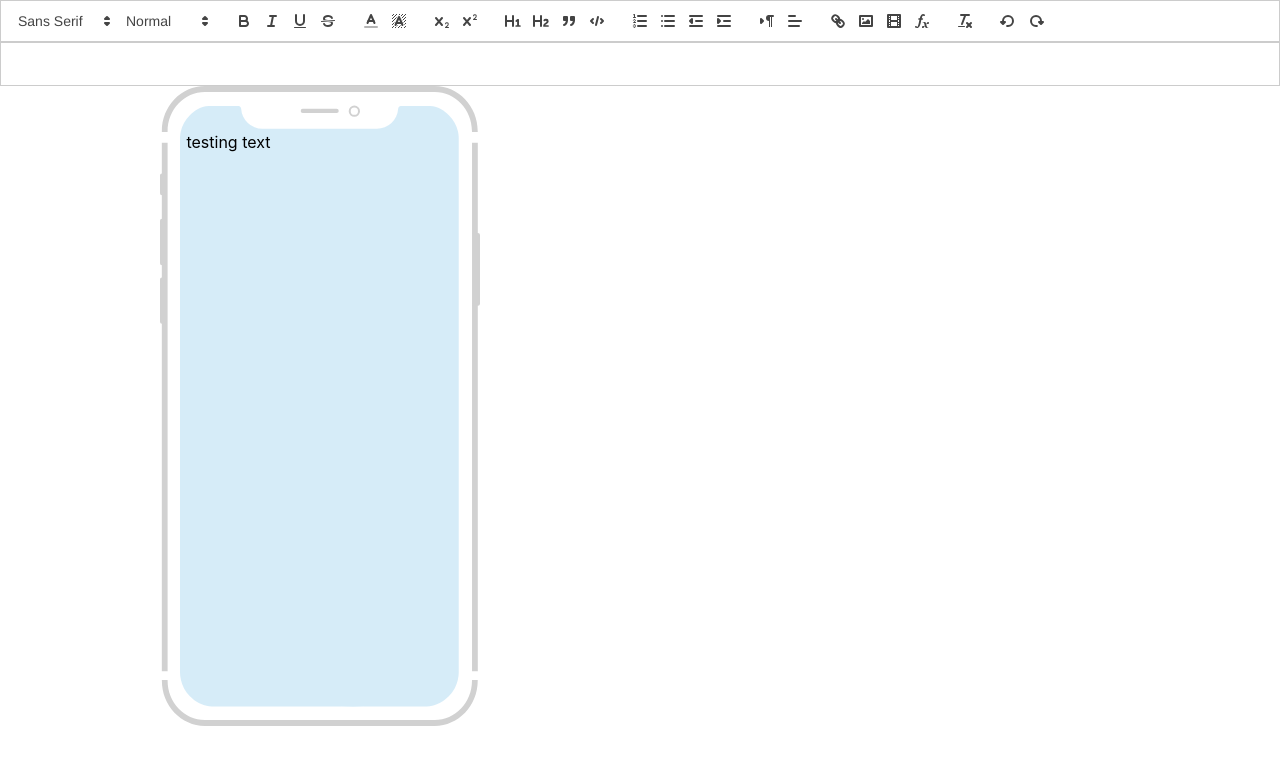
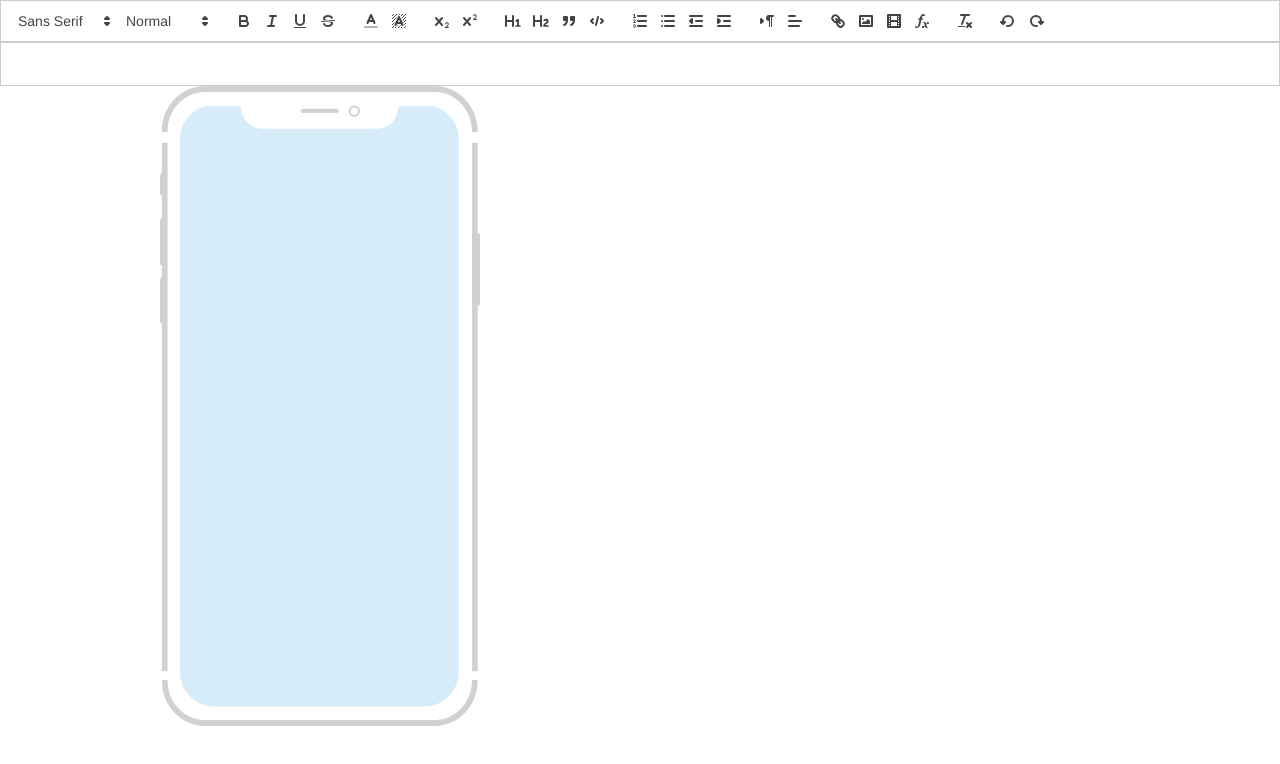
Before and after one commit to Vizorous/mobile-live-preview, a React (Create React App) app: page / in a window 1280 px wide. Shown: the top 764 px of the page. Built offline with nearby package versions, Linux system fonts and the light colour scheme.

Commit message:
MLP-4/feat: adding mobileview

```diff
--- a/src/features/mobile/MobileContainer.tsx
+++ b/src/features/mobile/MobileContainer.tsx
@@ -1,6 +1,6 @@
-import React from "react";
+import React, { useMemo } from "react";
 import MobileFrame from "./MobileFrame";
-
+import MobileView from "./MobileView";
 interface MobileContainerProps {
   withFrame?: boolean;
 }
@@ -11,10 +11,10 @@ const MobileContainer: React.FC<MobileContainerProps> = (props) => {
       <div className="mobile">
         <div className="mobile__bg">
           <div className="mobile__display">
-            <div>testing text</div>
+            <MobileView></MobileView>
           </div>
         </div>
-        {props.withFrame ? <MobileFrame /> : null}
+        {props.withFrame ? <MobileFrame></MobileFrame> : null}
       </div>
     </>
   );
```
